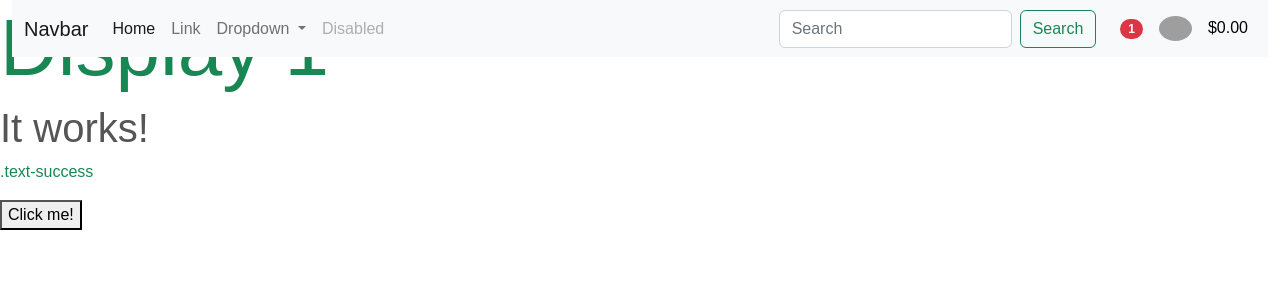
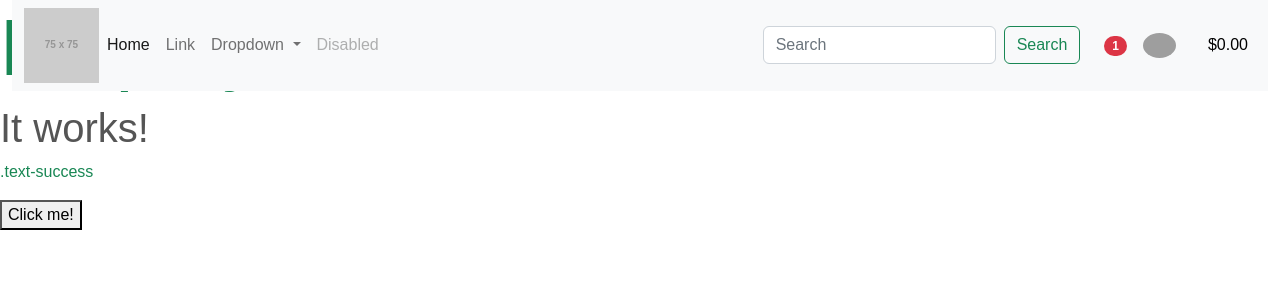
Before and after one commit to mikeydolding/milestone-project-four, a Django app: page / in a window 1280 px wide. Shown: the top 300 px of the page. Run offline with Django 3.2, Linux system fonts and the light colour scheme; grey boxes labelled with a size stand in for pictures from a placeholder-image service; some libraries are stand-ins or nearby versions; some web fonts are replaced; grey boxes are pictures that could not be loaded.

Commit message:
Updated navbar

```diff
--- a/templates/base.html
+++ b/templates/base.html
@@ -6,7 +6,10 @@
     {% block meta %}
     <meta charset="utf-8" />
     <meta name="viewport" content="width=device-width, initial-scale=1" />
-    {% endblock %} {% block extra_meta %} {% endblock %} {% block corecss %}
+    {% endblock %} {% block extra_meta %} {% endblock %}
+
+
+    {% block corecss %}
 
     <link
       href="{% static 'css/bootstrap/bootstrap.min.css' %}"
@@ -17,7 +20,6 @@
       href="{% static 'css/fonts.googleapis.css' %}"
       crossorigin="anonymous"
     />
-    <script src="{% static 'fontawesomefree/js/all.min.js' %}"></script>
     <!-- Our project just needs Font Awesome Free's Solid and Brand files -->
     <!--<link href="{% static 'fontawesomefree/css/fontawesome.css' %}" rel="stylesheet" type="text/css">
         <link href="{% static 'fontawesomefree/css/brands.css' %}" rel="stylesheet" type="text/css">
@@ -27,13 +29,46 @@
 
     {% endblock %} {% block extra_css %} {% endblock %}
 
+
+    {% block corejs %}
+    <script src="{% static 'fontawesomefree/js/all.min.js' %}"></script>
+    <script src="{% static 'js/test.js' %}"></script>
+    <script src="{% static 'js/jquery.min.jsm.js' %}"></script>
+    <script src="{% static 'js/popper.min.js' %}"></script>
+    <script src="{% static 'js/bootstrap/bootstrap.min.js' %}"></script>
+    <!--<script src="{% static 'assets/js/autocompleteSearch.js' %}" type="module"></script>
+    <script src="{% static 'assets/js/main.js' %}" type="module"></script>-->
+    <!--<script src="https://smtpjs.com/v3/smtp.js"></script>-->
+    <!--<script type="text/javascript">
+    function sendEmail(event) {
+      event.preventDefault();
+      console.log("contactForm", event);
+      Email.send({
+        Host: "smtp.elasticemail.com",
+        Username: "mikehdolding@proton.me",
+        Password: "F564735E41BA2B601D9E4A16662B48169D57",
+        To: "papayob820@in2reach.com",
+        From: "mikehdolding@proton.me",
+        Subject: "Sending Email using javascript",
+        Body: "Well that was easy!! ",
+      }).then(alert("Email Sent"));
+      return false; // To block from loading a new page
+    }
+  </script>-->
+    {% endblock %} {% block extra_js %} {% endblock %}
+
     <title>Bootstrap demo {% block extra_title %} {% endblock %}</title>
   </head>
   <body>
     <header class="container-fluid fixed-top">
       <nav class="navbar navbar-expand-lg navbar-light bg-light">
         <div class="container-fluid">
-          <a class="navbar-brand" href="#">Navbar</a>
+          <div class="ms-auto order-0">
+            <a class="navbar-brand mx-auto" href="#"><img src="//placehold.it/75" width="75" height="75"></a>
+            <button class="navbar-toggler" type="button" data-toggle="collapse" data-target=".dual-collapse2">
+              <span class="navbar-toggler-icon"></span>
+            </button>
+          </div>
           <button
             class="navbar-toggler"
             type="button"
@@ -140,6 +175,17 @@
                     class="{% if grand_total %}text-info font-weight-bold{% else %}text-black{% endif %} nav-link"
                     href="#"
                   >
+                   <p class="my-0">
+                    <i class="fas fa-shopping-bag fa-lg"></i>
+
+                </p>
+                  </a>
+                </li>
+                <li class="nav-item text-left">
+                  <a
+                    class="{% if grand_total %}text-info font-weight-bold{% else %}text-black{% endif %} nav-link"
+                    href="#"
+                  >
                     <p class="my-0">
                       {% if grand_total %}
                           ${{ grand_total|floatformat:2 }}
@@ -147,7 +193,6 @@
                           $0.00
                       {% endif %}
                   </p>
-                      <i class="fas fa-shopping-bag fa-lg"></i>
                   </a>
                 </li>
               </ul>
@@ -169,30 +214,5 @@
     {% block postloadjs %}
     {% endblock %}
 
-    {% block corejs %}
-    <script src="{% static 'js/test.js' %}"></script>
-    <script src="{% static 'js/jquery.min.jsm.js' %}"></script>
-    <script src="{% static 'js/popper.min.js' %}"></script>
-    <script src="{% static 'js/bootstrap/bootstrap.min.js' %}"></script>
-    <!--<script src="{% static 'assets/js/autocompleteSearch.js' %}" type="module"></script>
-    <script src="{% static 'assets/js/main.js' %}" type="module"></script>-->
-    <!--<script src="https://smtpjs.com/v3/smtp.js"></script>-->
-    <!--<script type="text/javascript">
-    function sendEmail(event) {
-      event.preventDefault();
-      console.log("contactForm", event);
-      Email.send({
-        Host: "smtp.elasticemail.com",
-        Username: "mikehdolding@proton.me",
-        Password: "F564735E41BA2B601D9E4A16662B48169D57",
-        To: "papayob820@in2reach.com",
-        From: "mikehdolding@proton.me",
-        Subject: "Sending Email using javascript",
-        Body: "Well that was easy!! ",
-      }).then(alert("Email Sent"));
-      return false; // To block from loading a new page
-    }
-  </script>-->
-    {% endblock %} {% block extra_js %} {% endblock %}
   </body>
 </html>
```
